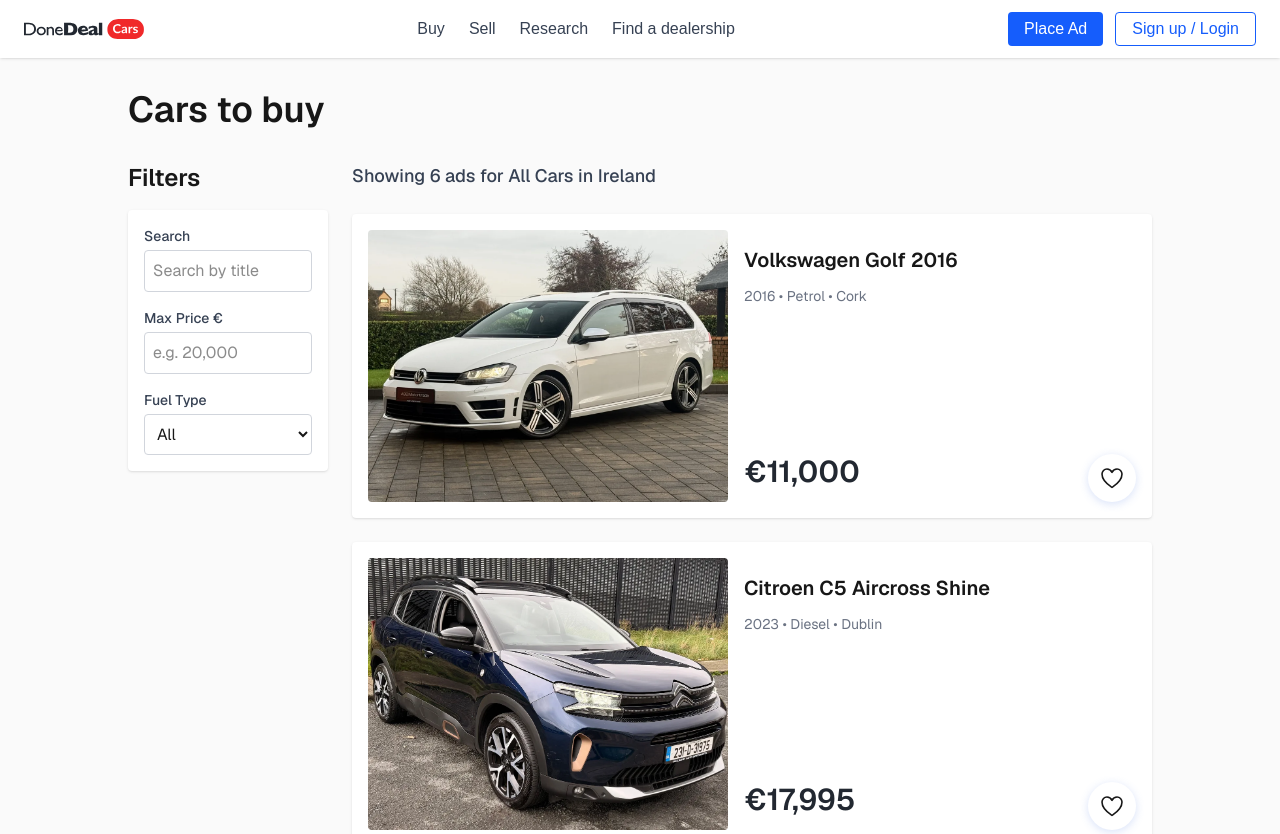
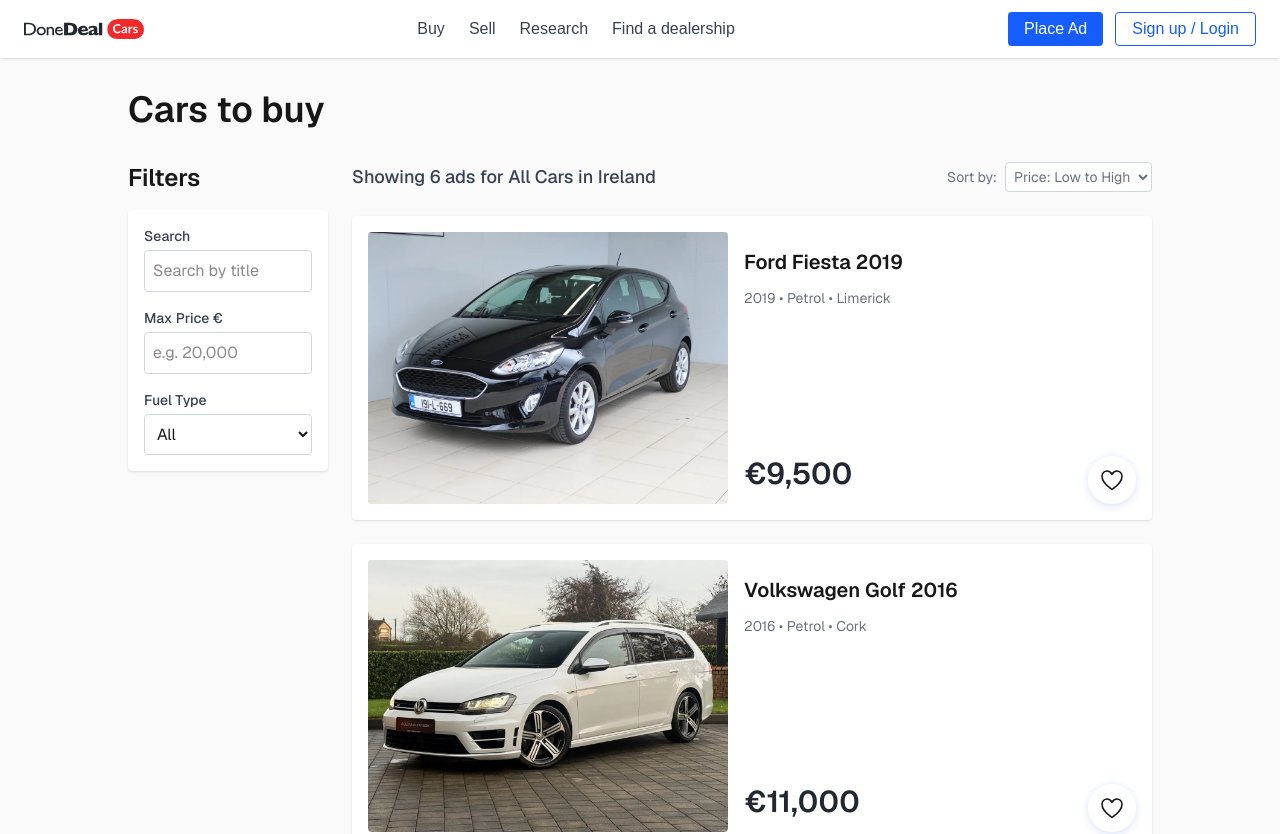
Before and after one commit to eoinom/donedeal-clone-react, a Next.js app: page /buy in a window 1280 px wide. Shown: the top 834 px of the page. Built offline with nearby package versions, Linux system fonts and the light colour scheme.

Commit message:
Add sort options

```diff
--- a/app/buy/page.tsx
+++ b/app/buy/page.tsx
@@ -15,25 +15,37 @@
 // Create the promise outside the component so it's stable across renders
 const carsPromise = fetchMockCars();
 
+const FUEL_TYPES = Object.freeze(['Petrol', 'Diesel', 'Hybrid', 'Electric']);
+
+type SortOption = {
+  text: string;
+  value: 'price-asc' | 'price-desc';
+};
+
+const SORT_OPTIONS: SortOption[] = [
+  { text: 'Price: Low to High', value: 'price-asc' },
+  { text: 'Price: High to Low', value: 'price-desc' },
+];
+
 type CarListProps = {
   searchTerm?: string;
   maxPrice?: number;
   fuelType?: string;
+  sortOption?: SortOption;
   onCarResultsChange?: (count: number) => void;
 };
-
-const FUEL_TYPES = Object.freeze(['Petrol', 'Diesel', 'Hybrid', 'Electric']);
 
 function CarList({
   searchTerm,
   maxPrice,
   fuelType,
+  sortOption,
   onCarResultsChange,
 }: CarListProps) {
   // The use hook suspends the component until the promise resolves
   const cars = use(carsPromise);
 
-  const filteredCars = cars
+  const filteredAndSortedCars = cars
     .filter((car) =>
       searchTerm
         ? car.title.toLowerCase().includes(searchTerm.toLowerCase())
@@ -42,18 +54,26 @@
     .filter((car) => (maxPrice ? car.price <= maxPrice : true))
     .filter((car) =>
       fuelType && fuelType !== 'All' ? car.fuelType === fuelType : true,
-    );
+    )
+    .sort((a, b) => {
+      if (sortOption?.value === 'price-asc') {
+        return a.price - b.price;
+      } else if (sortOption?.value === 'price-desc') {
+        return b.price - a.price;
+      }
+      return 0;
+    });
 
   useEffect(() => {
     if (onCarResultsChange) {
-      onCarResultsChange(filteredCars.length);
+      onCarResultsChange(filteredAndSortedCars.length);
     }
-  }, [filteredCars, onCarResultsChange]);
+  }, [filteredAndSortedCars, onCarResultsChange]);
 
   return (
     <>
-      {filteredCars.length > 0 ? (
-        filteredCars.map((car) => (
+      {filteredAndSortedCars.length > 0 ? (
+        filteredAndSortedCars.map((car) => (
           <CarAdvert
             key={car.id}
             car={car}
@@ -74,6 +94,7 @@
   const deferredSearchInput = useDeferredValue(searchTerm);
   const [maxPrice, setMaxPrice] = useState<number | undefined>(undefined);
   const [fuelType, setFuelType] = useState<string | undefined>(undefined);
+  const [sortOption, setSortOption] = useState<SortOption>(SORT_OPTIONS[0]);
   const [carResultsNumber, setCarResultsNumber] = useState(0);
 
   const onMaxPriceChange = (price: number | undefined) => {
@@ -153,6 +174,7 @@
                   id='fuelType'
                   name='fuelType'
                   className='w-full p-2 border border-gray-300 rounded bg-white'
+                  value={fuelType}
                   onChange={(e) => setFuelType(e.target.value)}
                 >
                   <option key={'All'}>{'All'}</option>
@@ -178,6 +200,7 @@
                   </div>
                 }
               >
+                <div className='flex justify-between items-center'>
                   <div className='text-lg font-medium text-gray-700'>
                     Showing {carResultsNumber} ad
                     {carResultsNumber !== 1 ? 's' : ''} for{' '}
@@ -186,10 +209,36 @@
                       : 'All Cars'}{' '}
                     in Ireland
                   </div>
+                  <div className='flex items-center text-sm text-gray-500'>
+                    <label htmlFor='select-sort'>Sort by: </label>
+                    <select
+                      id='select-sort'
+                      className='ml-2 p-1 border border-gray-300 rounded bg-white'
+                      value={sortOption.value}
+                      onChange={(e) =>
+                        setSortOption(
+                          SORT_OPTIONS.find(
+                            (option) => option.value === e.target.value,
+                          )!,
+                        )
+                      }
+                    >
+                      {SORT_OPTIONS.map((option) => (
+                        <option
+                          key={option.value}
+                          value={option.value}
+                        >
+                          {option.text}
+                        </option>
+                      ))}
+                    </select>
+                  </div>
+                </div>
                 <CarList
                   searchTerm={deferredSearchInput}
                   maxPrice={maxPrice}
                   fuelType={fuelType}
+                  sortOption={sortOption}
                   onCarResultsChange={onCarResultsChange}
                 />
               </ErrorBoundary>
```
